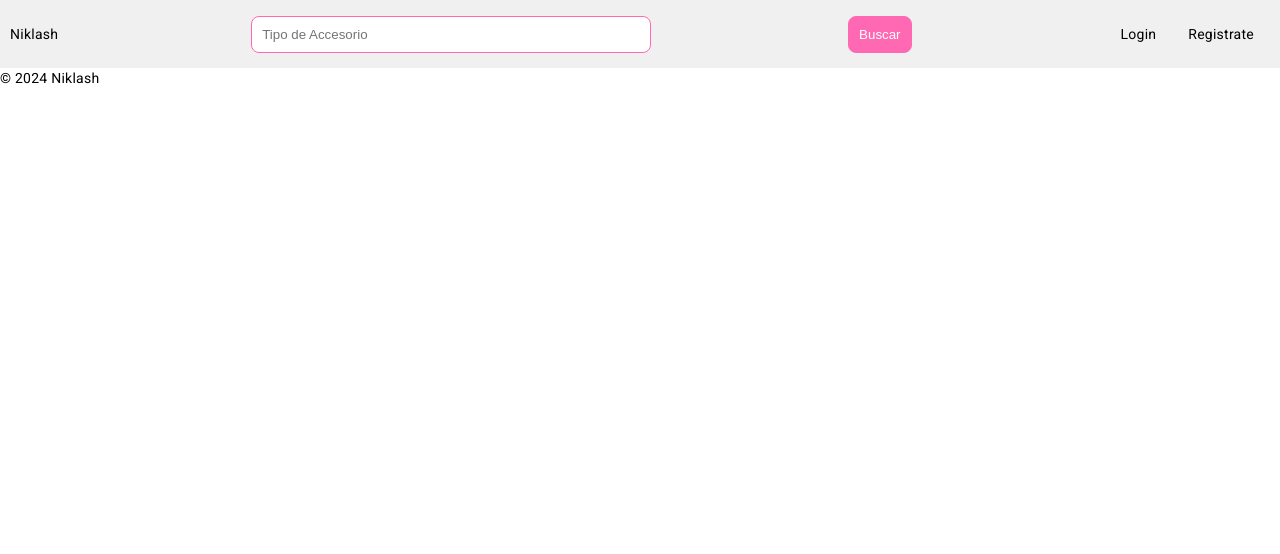
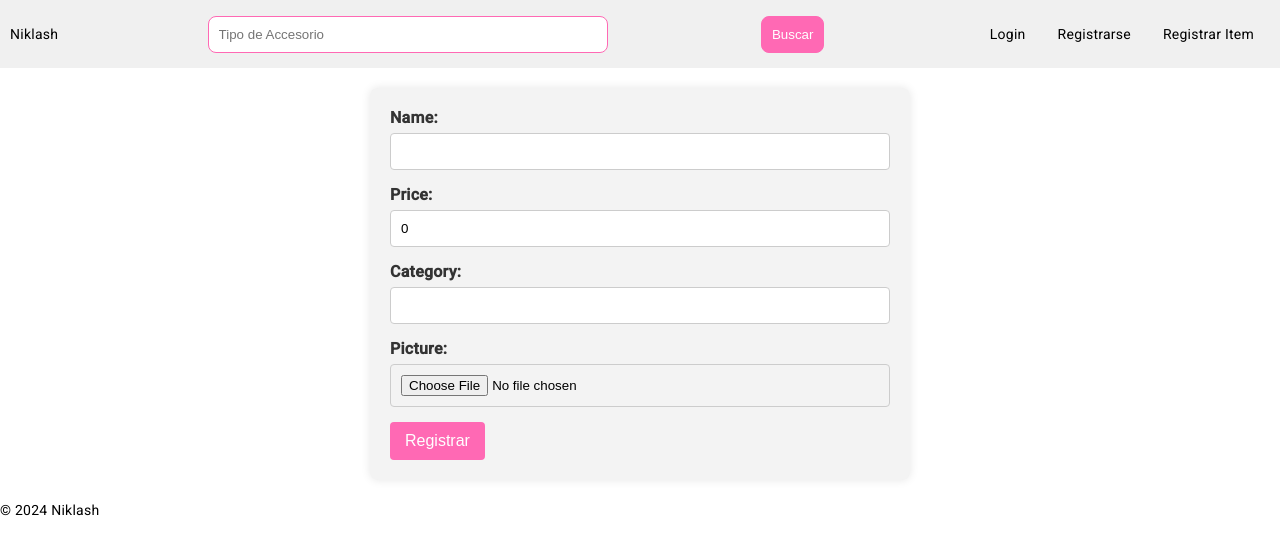
Before and after one commit to ucenfo-componentes/niklash-ui, an Angular app: page /registro-item in a window 1280 px wide. Before the commit this address led to /. Shown: the top 554 px of the page. Built offline with nearby package versions, Linux system fonts and the light colour scheme.

Commit message:
agregando registro de items

```diff
--- a/src/app/app.component.ts
+++ b/src/app/app.component.ts
@@ -10,6 +10,7 @@ import { DiademasComponent } from './diademas/diademas.component';
 import { KitsComponent } from './kits/kits.component';
 import { LoginComponent } from './login/login.component';
 import { RegistroComponent } from './registro/registro.component';
+import { RegistroItemComponent } from './registro-item/registro-item.component';
 
 
 @Component({
@@ -25,7 +26,8 @@ import { RegistroComponent } from './registro/registro.component';
     KitsComponent,
     LoginComponent,
     HttpClientModule,
-    RegistroComponent
+    RegistroComponent,
+    RegistroItemComponent
   ],
   templateUrl: './app.component.html',
   styleUrl: './app.component.css'
--- a/src/app/app.routes.ts
+++ b/src/app/app.routes.ts
@@ -2,10 +2,12 @@ import { NgModule } from '@angular/core';
 import { RouterModule, Routes } from '@angular/router';
 import { LoginComponent } from './login/login.component';
 import { RegistroComponent } from './registro/registro.component';
+import { RegistroItemComponent } from './registro-item/registro-item.component';
 
 export const routes: Routes = [
   { path: 'login', component: LoginComponent },
-  { path: 'registro', component: RegistroComponent }
+  { path: 'registro', component: RegistroComponent },
+  { path: 'registro-item', component: RegistroItemComponent }
 ];
 
 @NgModule({
--- a/src/app/login/login.component.css
+++ b/src/app/login/login.component.css
@@ -3,7 +3,8 @@
     margin: 20px auto;
     padding: 20px;
     background-color: #f4f4f4;
-    box-shadow: 0 2px 4px rgba(0, 0, 0, 0.1);
+    border-radius: 8px;
+    box-shadow: 0 0 10px rgba(0, 0, 0, 0.1);
   }
   .form-group {
     margin-bottom: 15px;
@@ -15,9 +16,10 @@
   input[type="text"],
   input[type="password"] {
     width: 100%;
-    padding: 8px;
+    padding: 10px;
     border: 1px solid #ccc;
     border-radius: 4px;
+    box-sizing: border-box;
   }
   button {
     width: 100%;
@@ -31,3 +33,10 @@
   button:hover {
     background-color: #802452;
   }
+  /* Responsive adjustments */
+  @media (max-width: 600px) {
+    .form-container {
+      width: 90%;
+      padding: 10px;
+    }
+  }
--- a/src/app/login/login.component.html
+++ b/src/app/login/login.component.html
@@ -8,6 +8,6 @@
         <label for="password">Clave:</label>
         <input type="password" id="password" [(ngModel)]="loginData.password" name="password" required>
       </div>
-      <button type="submit">Login</button>
+      <button type="submit">Ingresar</button>
     </form>
   </div>
--- a/src/app/nav/nav.component.ts
+++ b/src/app/nav/nav.component.ts
@@ -17,7 +17,8 @@ import { RouterModule } from '@angular/router';
     <button class="primary" type="button">Buscar</button>
     <ul>
     <li><a routerLink="/login">Login</a></li>
-    <li><a routerLink="/registro">Registrate</a></li>
+    <li><a routerLink="/registro">Registrarse</a></li>
+    <li><a routerLink="/registro-item">Registrar Item</a></li>
     </ul>
   </nav>
 `,
--- /dev/null
+++ b/src/app/registro-item/registro-item.component.css
@@ -0,0 +1,68 @@
+/* Register Item Component CSS */
+
+/* Container for the entire form */
+form{
+    max-width: 500px;
+    margin: 20px auto;
+    padding: 20px;
+    background-color: #f3f3f3;
+    border-radius: 8px;
+    box-shadow: 0 0 10px rgba(0, 0, 0, 0.1);
+  }
+
+
+  form div {
+    margin-bottom: 15px;
+  }
+
+  /* Label styling */
+  label {
+    display: block;
+    margin-bottom: 5px;
+    font-size: 16px;
+    font-weight: bold;
+    color: #333;
+  }
+
+  /* Input and select box styling */
+  input[type="text"],
+  input[type="number"],
+  input[type="file"],
+ .select {
+    width: 100%;
+    padding: 10px;
+    border: 1px solid #ccc;
+    border-radius: 4px;
+    box-sizing: border-box; /* Include padding and border in element's total width and height */
+  }
+
+  /* File input styling */
+  .file-input {
+    border: 1px dashed #ccc;
+    padding: 10px;
+    display: block;
+    margin-top: 5px;
+  }
+
+  /* Button styling */
+  button {
+    background-color: #FF69B4;
+    color: white;
+    padding: 10px 15px;
+    border: none;
+    border-radius: 4px;
+    cursor: pointer;
+    font-size: 16px;
+  }
+
+  button:hover {
+    background-color: #802452;
+  }
+
+  /* Responsive adjustments */
+  @media (max-width: 600px) {
+    .form-container {
+      width: 90%;
+      padding: 10px;
+    }
+  }
--- /dev/null
+++ b/src/app/registro-item/registro-item.component.html
@@ -0,0 +1,20 @@
+<!-- register-item.component.html -->
+<form (ngSubmit)="onSubmit()">
+    <div>
+      <label for="name">Name:</label>
+      <input type="text" id="name" [(ngModel)]="item.name" name="name" required>
+    </div>
+    <div>
+      <label for="price">Price:</label>
+      <input type="number" id="price" [(ngModel)]="item.price" name="price" required>
+    </div>
+    <div>
+      <label for="category">Category:</label>
+      <input type="text" id="category" [(ngModel)]="item.category" name="category" required>
+    </div>
+    <div>
+      <label for="picture">Picture:</label>
+      <input type="file" id="picture" (change)="onFileSelected($event)" name="picture">
+    </div>
+    <button type="submit">Registrar</button>
+  </form>
--- /dev/null
+++ b/src/app/registro-item/registro-item.component.ts
@@ -0,0 +1,50 @@
+import { Component } from '@angular/core';
+import { FormsModule } from '@angular/forms';
+import { ItemService } from '../services/items.service';
+
+// item.model.ts
+export interface Item {
+  name: string;
+  price: number;
+  category: string;
+  picture: File | null;
+}
+
+@Component({
+  selector: 'app-register-item',
+  standalone: true,
+  imports: [
+    FormsModule
+  ],
+  templateUrl: './registro-item.component.html',
+  styleUrls: ['./registro-item.component.css']
+})
+export class RegistroItemComponent {
+  item: Item = {
+    name: '',
+    price: 0,
+    category: '',
+    picture: null
+  };
+
+  onFileSelected(event: Event): void {
+    const element = event.currentTarget as HTMLInputElement;
+    const file: File | null = element.files ? element.files[0] : null;
+    this.item.picture = file;
+  }
+
+  constructor(private itemsService: ItemService) {}
+
+  onSubmit(): void {
+    this.itemsService.registerItem(this.item).subscribe({
+      next: (response) => {
+        console.log('Item registered successfully', response);
+        window.alert('Item registrado exitoso!!');
+      },
+      error: (error) => {
+        console.error('There was an error registering the item', error);
+        window.alert('Item registrado error!!');
+      }
+    })
+  }
+}
--- a/src/app/registro/registro.component.html
+++ b/src/app/registro/registro.component.html
@@ -32,5 +32,5 @@
         <label for="otrasSenas">Otras señas:</label>
         <input type="text" id="otrasSenas" [(ngModel)]="user.address.otrasSenas" name="otrasSenas">
       </div>
-    <button type="submit">Registrate</button>
+    <button type="submit">Registrar</button>
   </form>
--- /dev/null
+++ b/src/app/services/items.service.ts
@@ -0,0 +1,23 @@
+import { HttpClient } from '@angular/common/http';
+import { Injectable } from '@angular/core';
+import { Item } from '../registro-item/registro-item.component'; // Update the path as needed
+import { Observable } from 'rxjs';
+
+@Injectable({
+  providedIn: 'root'
+})
+export class ItemService {
+  constructor(private http: HttpClient) {}
+
+  registerItem(item: Item): Observable<any> {
+    const formData = new FormData();
+    formData.append('name', item.name);
+    formData.append('price', item.price.toString());
+    formData.append('category', item.category);
+    if (item.picture) {
+      formData.append('picture', item.picture);
+    }
+
+    return this.http.post('your-api-endpoint/items', formData);
+  }
+}
```
